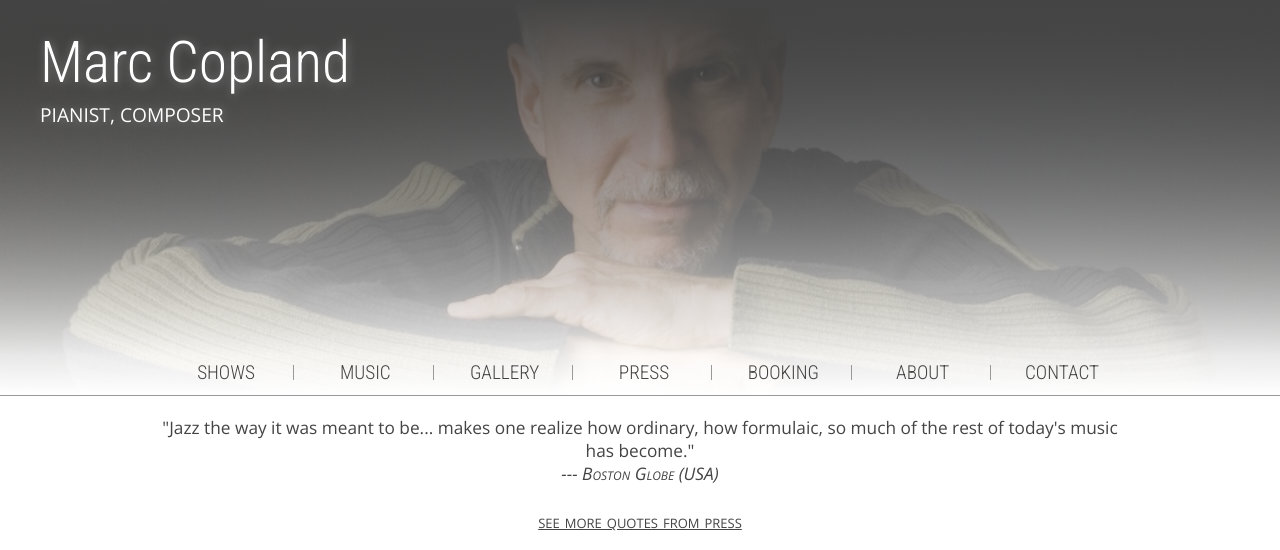
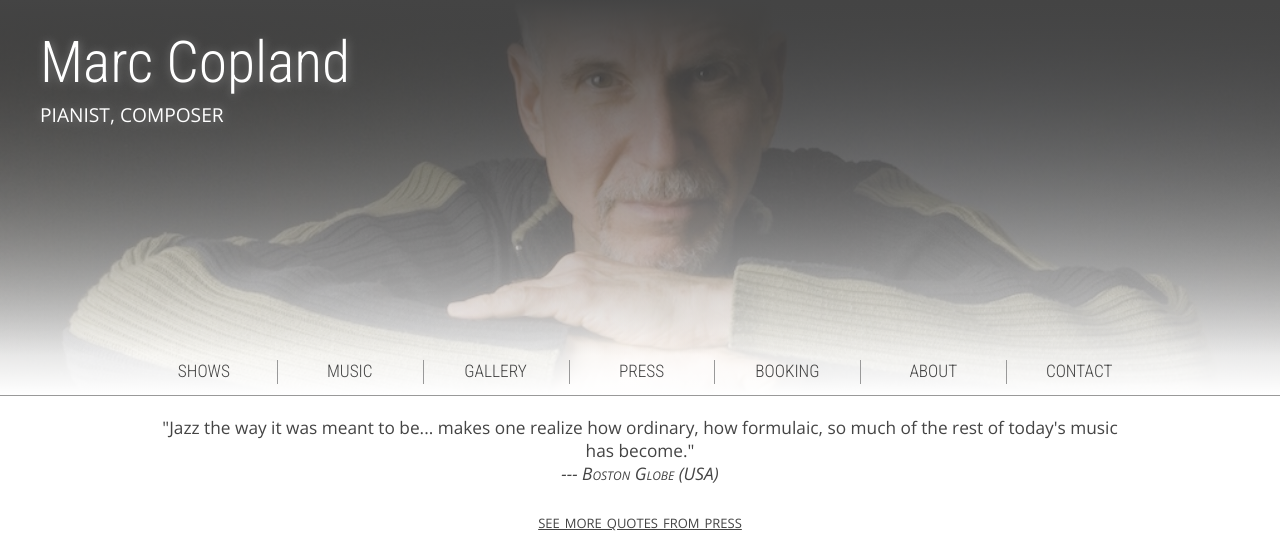
Before and after one commit to aleksfadini/marccopland, a PHP site: page / in a window 1280 px wide. Shown: the top 550 px of the page. Run offline with PHP 8.4, Linux system fonts and the light colour scheme; some libraries are stand-ins or nearby versions.

Commit message:
New nav menu Little shaders in fonts renamed pages

```diff
--- a/css/style.css
+++ b/css/style.css
@@ -56,6 +56,7 @@ header {
   margin: 0 0 30px 0;
   padding: 5px 0 0 0;
   width: 100%;
+  background: linear-gradient(to top, #333, #eee);
 }
 
 #logo {
@@ -79,6 +80,10 @@ h2 {
     text-transform: uppercase;
 }
 
+h1,h2 {
+	text-shadow:1px 1px 10px black;
+}
+
 
 /**********************************
 NAVIGATION
@@ -86,40 +91,40 @@ NAVIGATION
 
 nav {
   text-align: center;
-  padding: 10px 0;
-  margin: 15px 0 0;
+  margin: 30px 0 0;
   font-family: 'Roboto Condensed', sans-serif;
-  font-size: 1em;
+  font-size: 0.9em;
   text-transform: uppercase;
 }
 
 nav ul {
   list-style: none;
-  margin: 0 10px;
-  padding: 0;
+  margin: 10px 0 0 0;
+  padding: 5px 0 5px;
   line-height: 90%;
+  background: linear-gradient(to top, #333, #888);
 }
 
 nav li {
-  width:23%;
+  width:40%;
   display: inline-block;
-  border-left: white solid 1px;
-  padding: 0;
-  margin: 2px 0 2px 0;
+  border: white solid 1px;
+  border-radius: 5px;
+  padding: 5px;
+  margin: 4px;
+  box-shadow: 0px 0px 1px 1px white inset;
 }
 
-nav li:first-child {
-  border: none;
-}
 
-nav li:nth-child(5n) {
-  border: none;
+/*nav li:nth-child(2n+3) {
   clear: left;
 }
 
-nav a {
-  padding: 15px 5px;
-}
+
+/*nav li a {
+  padding: 15px 15px;
+  margin: 5px;
+}*/
 
 
 
@@ -335,14 +340,12 @@ body {
 
 /* green header */
 header {
-  background: #cdcdcd;
-  border-color: #ababab;
 }
 
 /* nav background on mobile */
-nav {
+/*nav {
   background: #bcbcbc;
-}
+}*/
 
 /* logo text */
 h1, h2 {
@@ -361,5 +364,6 @@ nav a, nav a:visited {
 
 /* selected nav link */
 nav a.selected, nav a:hover {
-  color: #666666;
+  color: #bbb;
+  	text-shadow:1px 1px 10px gray;
 }
```
